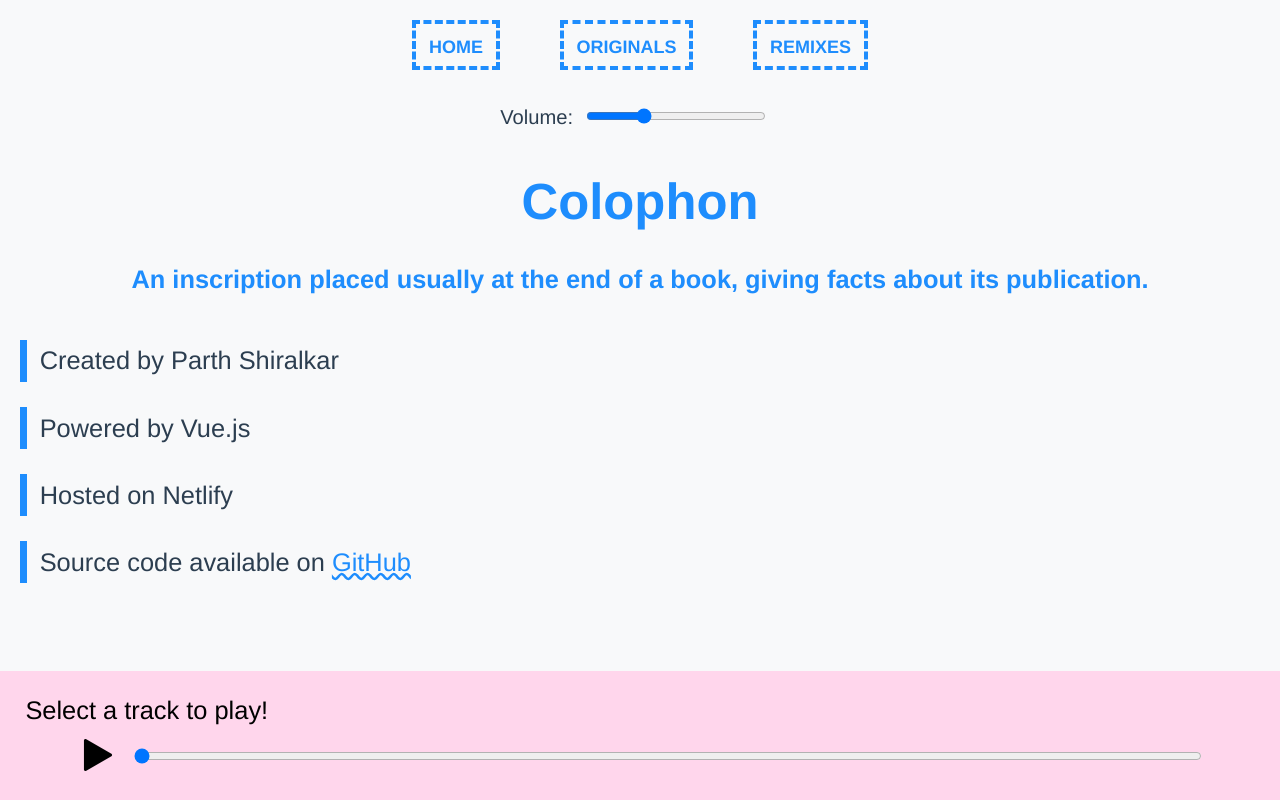
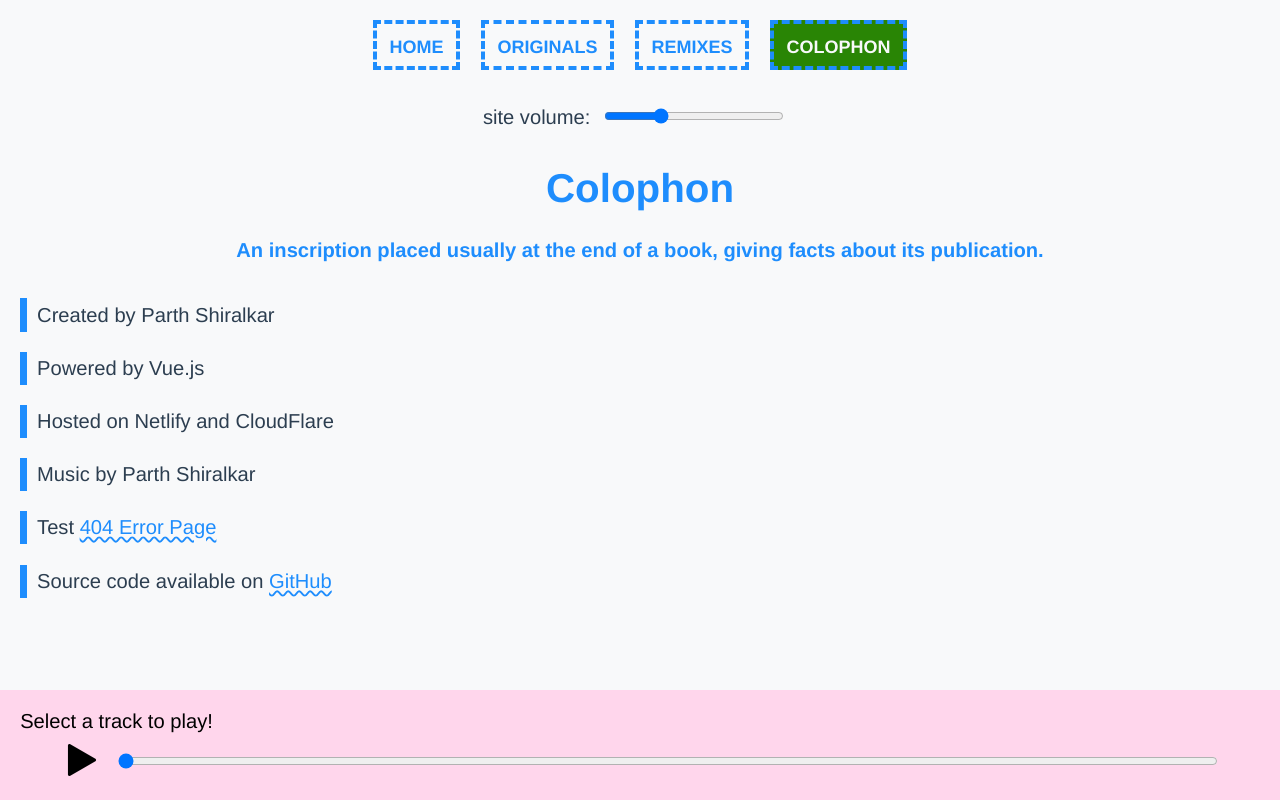
Before and after one commit to partheus/music, a Vue app: page /colophon in a window 1280 px wide. Built offline with nearby package versions, Linux system fonts and the light colour scheme.

Commit message:
Add colophon to nav, update colophon

```diff
--- a/src/App.vue
+++ b/src/App.vue
@@ -1,26 +1,25 @@
 <template>
-  <div>
+  <header>
+    <!-- Nav -->
     <nav>
       <ul>
         <li><router-link to="/">Home</router-link></li>
         <li><router-link to="/originals">Originals</router-link></li>
         <li><router-link to="/remixes">Remixes</router-link></li>
+        <li><router-link to="/colophon">Colophon</router-link></li>
         <!-- Add more navigation links as needed -->
       </ul>
     </nav>
-  </div>
-
-  <header>
     <!-- Volume Control Slider -->
     <div class="volume-control">
-      <label for="volume-slider">Volume:</label>
+      <label for="volume-slider">site volume:</label>
       <input type="range" width="200px" id="volume-slider" min="0" max="1" step="0.01"
              v-model="volume" @input="adjustVolume" />
     </div>
   </header>
 
-  <div id="app">
-    <router-view/><!--    <audio-player></audio-player>-->
+  <div>
+    <router-view/>
     <persistent-player :volume="volume" />
   </div>
 
--- a/src/views/ColophonPage.vue
+++ b/src/views/ColophonPage.vue
@@ -5,8 +5,12 @@
     <ul>
       <li>Created by Parth Shiralkar</li>
       <li>Powered by Vue.js</li>
-      <li>Hosted on Netlify</li>
+      <li>Hosted on Netlify and CloudFlare</li>
+      <li>Music by Parth Shiralkar</li>
+      <li>Test <router-link to="/not-a-link">404 Error Page</router-link></li>
       <li>Source code available on <a href="https://github.com" target="_blank">GitHub</a></li>
     </ul>
   </div>
 </template>
+<script setup>
+</script>
```
